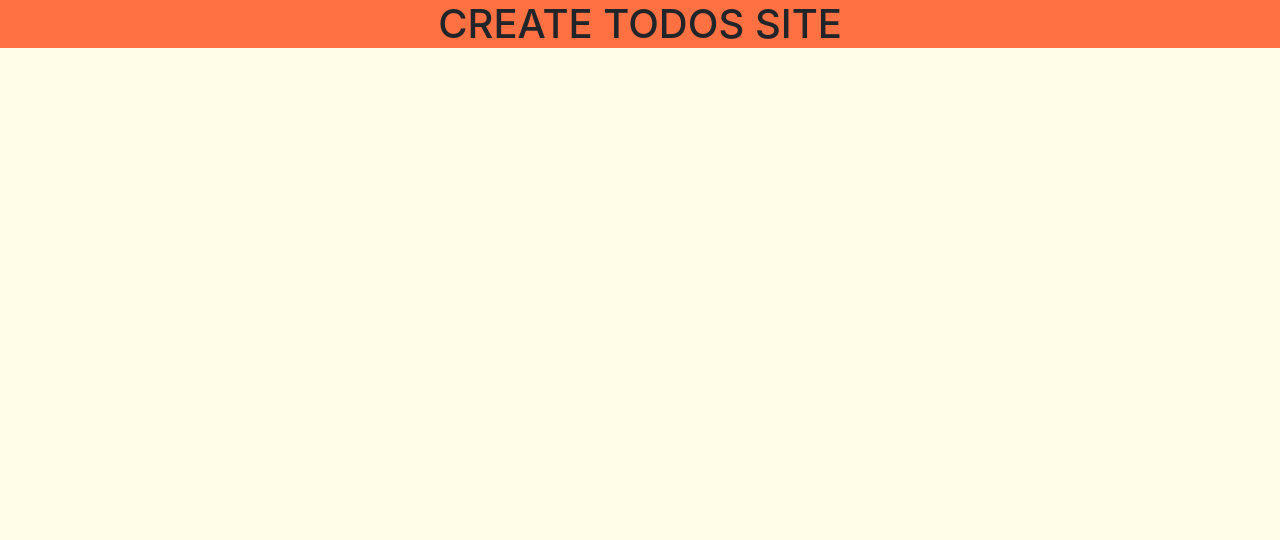
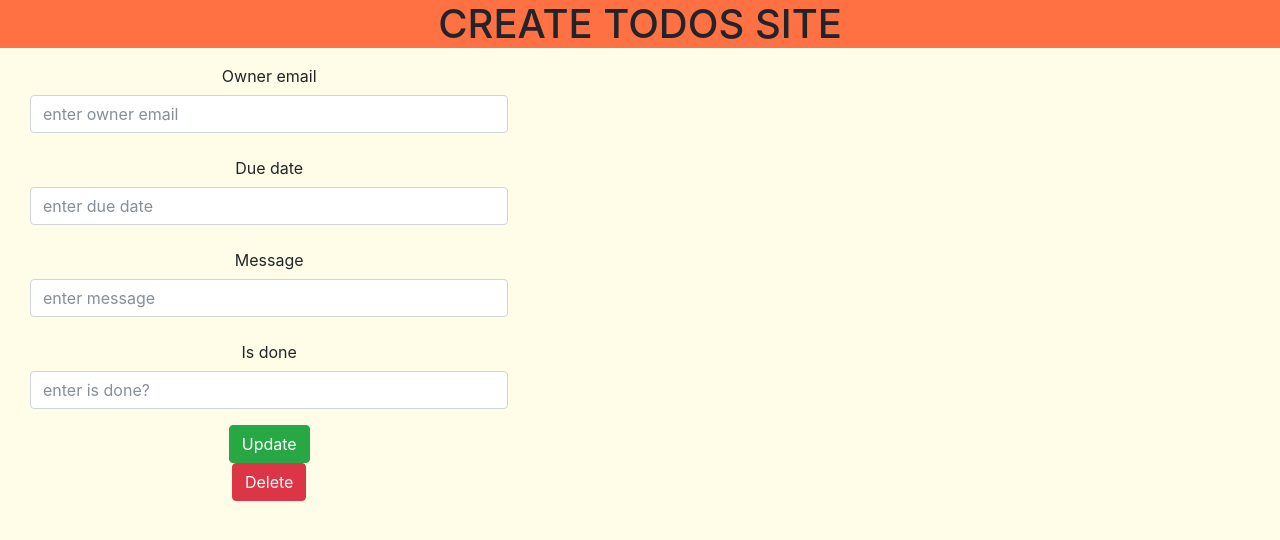
Before and after one commit to Balakrishnan-Venkatesan/finalProject, a PHP site: template mvc/pages/createtodo_edit_form.php in a window 1280 px wide. Shown: the top 540 px of the page. Run offline with PHP 8.4, Linux system fonts and the light colour scheme; the template is opened without the code that fills it, so the values that code supplies are empty; some libraries are stand-ins or nearby versions.

Commit message:
bootstrap for todo update form

```diff
--- a/mvc/pages/createtodo_edit_form.php
+++ b/mvc/pages/createtodo_edit_form.php
@@ -0,0 +1,39 @@
+<div style="text-align:center">
+
+<div class="container-fluid text-center">
+    <div class="row content">
+    <div class="col-xs-6 col-sm-6 col-md-6 col-lg-6">
+    <div class="col-sm-10">
+  <div class="col-sm-8 text-center">
+  </div>
+
+<form action="index.php?page=tasks&action=save&id=<?php echo $data->id; ?>" method="post">
+
+<div class="form-group">
+    <label class="col-form-label" for="owneremail">Owner email</label>
+    <input type="text" class="form-control" id="formGroupExampleInput" placeholder="enter owner email" name="owneremail" value= "<?php echo $data->owneremail;?>" >
+  </div>
+  <div class="form-group">
+    <label class="col-form-label" for="duedate">Due date</label>
+    <input type="text" class="form-control" id="formGroupExampleInput2" placeholder="enter due date" name="duedate" value= "<?php echo $data->duedate;?>" >
+  </div>
+  <div class="form-group">
+    <label class="col-form-label" for="message">Message</label>
+    <input type="text" class="form-control" id="formGroupExampleInput2" placeholder="enter message" name="message" value= "<?php echo $data->message;?>" >
+  </div>
+  <div class="form-group">
+    <label class="col-form-label" for="isdone">Is done</label>
+    <input type="text" class="form-control" id="formGroupExampleInput2" placeholder="enter is done?" name="isdone" value= "<?php echo $data->isdone;?>" >
+  </div>
+  <button type="submit" class="btn btn-primary btn-success">Update</button>
+</form>
+
+<!--    Owner Email: <input type="text" name="owneremail" value= "<?php echo $data->owneremail;?>" ><br>
+    Due Date: <input type="text" name="duedate" value= "<?php echo $data->duedate;?>" ><br>
+    Message: <input type="text" name="message" value= "<?php echo $data->message;?>" ><br>
+    Is done: <input type="text" name="isdone" value= "<?php echo $data->isdone;?>" ><br>
+    <input type="submit" value="Submit form"> -->
+
+<form action="index.php?page=tasks&action=delete&id=<?php echo $data->id; ?> " method="post" id="form1">
+    <button type="submit" class="btn btn-primary btn-danger">Delete</button>
+</form>
--- a/mvc/pages/createtodo_form.php
+++ b/mvc/pages/createtodo_form.php
@@ -1,6 +1,4 @@
 <div style="text-align: center">
-
-<div style="background-image: url("todo.jpg"); height: 400px; width: 400px;">Todos</div>
 
   <div class="container-fluid text-center">
     <div class="row content">
```
Also changed, not shown: mvc/pages/createtodo_edit.php (+3 -33 lines).
